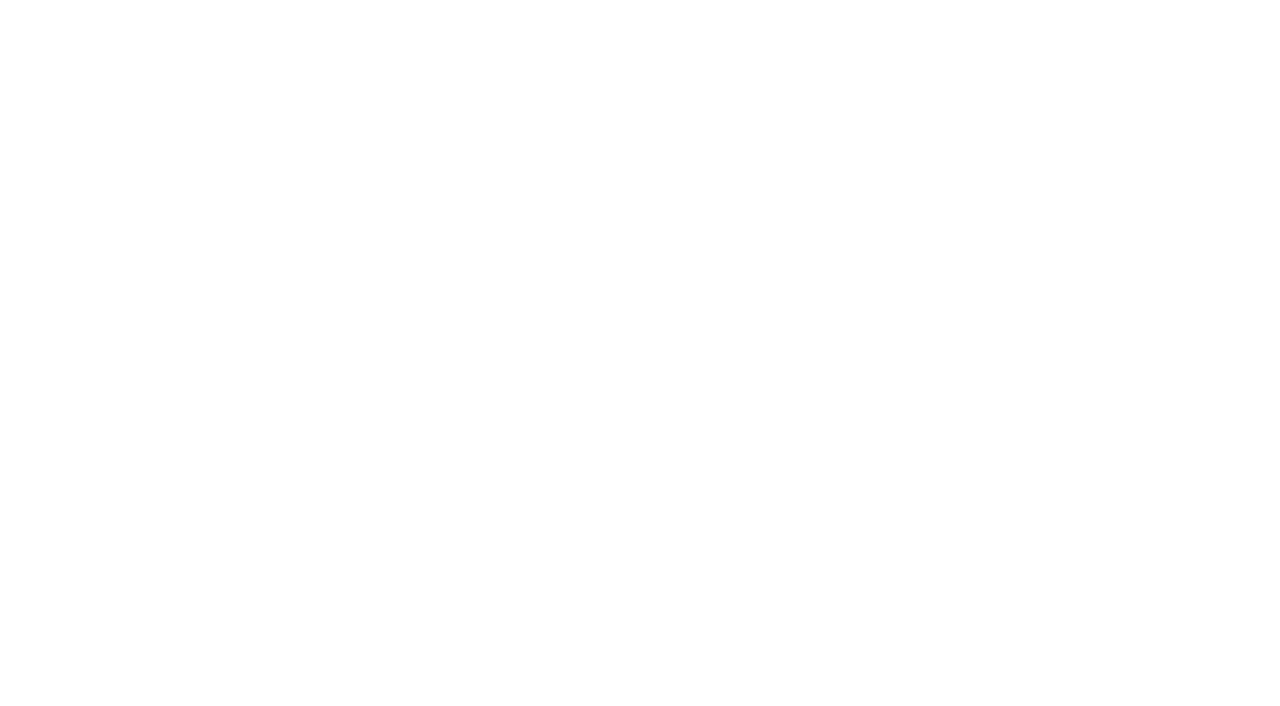
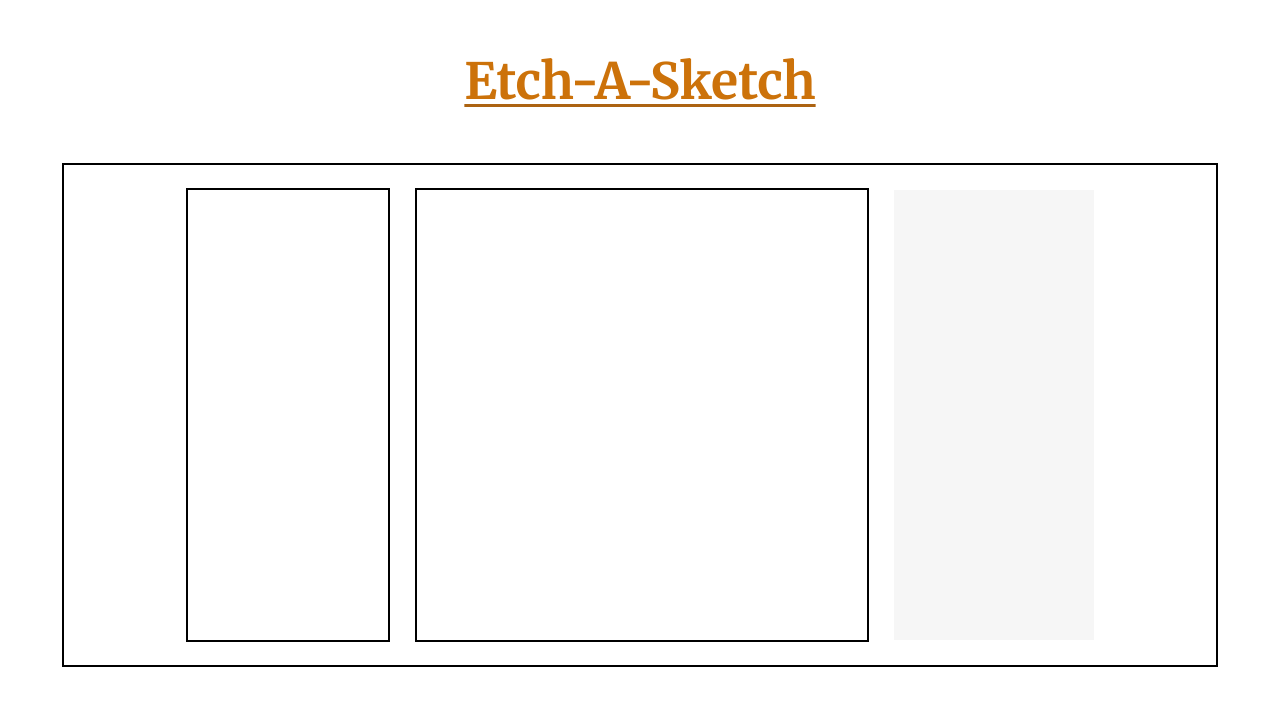
Before and after one commit to lpasqualone/etch-a-sketch, a plain HTML site: page index.html in a window 1280 px wide. Drawn offline with Linux system fonts and the light colour scheme.

Commit message:
Set up initial structure using JS

```diff
--- a/index.html
+++ b/index.html
@@ -4,10 +4,12 @@
     <meta charset="UTF-8">
     <meta http-equiv="X-UA-Compatible" content="IE=edge">
     <meta name="viewport" content="width=device-width, initial-scale=1.0">
+    <link href="https://fonts.googleapis.com/css2?family=Merriweather:wght@300;400;700;900&display=swap" rel="stylesheet">
     <link rel="stylesheet" href="style.css">
     <title>Etch-A-Sketch</title>
 </head>
 <body>
+    <div id="container"></div>
 
 <script src="script.js"></script>
 </body>
--- a/script.js
+++ b/script.js
@@ -0,0 +1,45 @@
+// Container -- whole site
+
+const container = document.querySelector('#container');
+
+// Site Title "Etch-A-Sketch"
+
+const title = document.createElement('h1');
+title.classList.add('title');
+title.textContent = 'Etch-A-Sketch';
+
+container.appendChild(title);
+
+// Main Content Container
+
+const mainContent = document.createElement('div');
+mainContent.classList.add('mainContent');
+
+container.appendChild(mainContent);
+
+// Create internal containers (Left, Canvas, Right)
+
+//leftBlock => Settings
+
+const settings = document.createElement('div');
+settings.classList.add('settings');
+
+mainContent.appendChild(settings);
+
+//Canvas Board
+
+const canvas = document.createElement('div');
+canvas.classList.add('canvas');
+
+mainContent.appendChild(canvas);
+
+//rightBlock => BLANK SPACE
+
+const rightBlock = document.createElement('div');
+rightBlock.classList.add('rightBlock');
+
+mainContent.appendChild(rightBlock);
+
+// Create menu options on leftBlock
+
+// Color selector
--- a/style.css
+++ b/style.css
@@ -0,0 +1,59 @@
+* {
+    margin: 0;
+    padding: 0;
+}
+
+body {
+    font-family: 'Merriweather', serif;
+}
+
+/* Title Style */
+
+#container {
+    display: flex;
+    flex-direction: column;
+    align-items: center;
+}
+
+h1 {
+    display: flex;
+    justify-content: center;
+    padding: 50px 0;
+    font-size: 50px;
+    color: rgb(204, 114, 10);
+    text-decoration: underline;
+    text-underline-offset: 5px;
+    text-decoration-thickness: 3px;
+    text-decoration-color: rgb(172, 99, 17);
+}
+
+.mainContent {
+    border: 2px solid black;
+    height: 500px;
+    width: 90%;
+    display: flex;
+    justify-content: center;
+    align-items: center;
+}
+
+.settings {
+    border: 2px solid black;
+    height: 450px;
+    min-width: 200px;
+    margin-left: 25px;
+}
+
+.canvas {
+    border: 2px solid black;
+    min-height: 450px;
+    min-width: 450px;
+    margin: 0 25px;
+}
+
+.rightBlock {
+    border: none;
+    background-color: #f6f6f6;
+    height: 450px;
+    width: 200px;
+    margin-right: 25px;
+}
```
